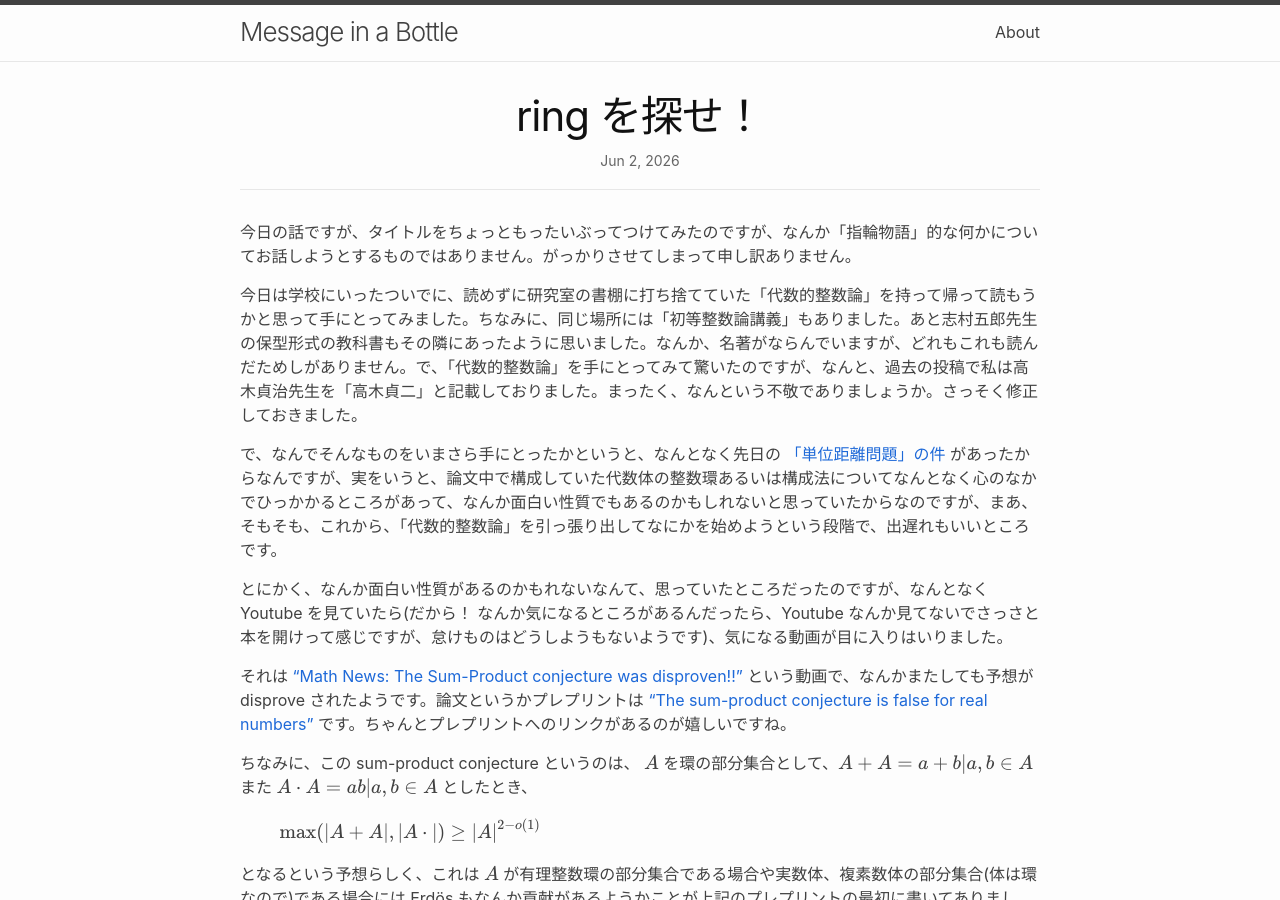
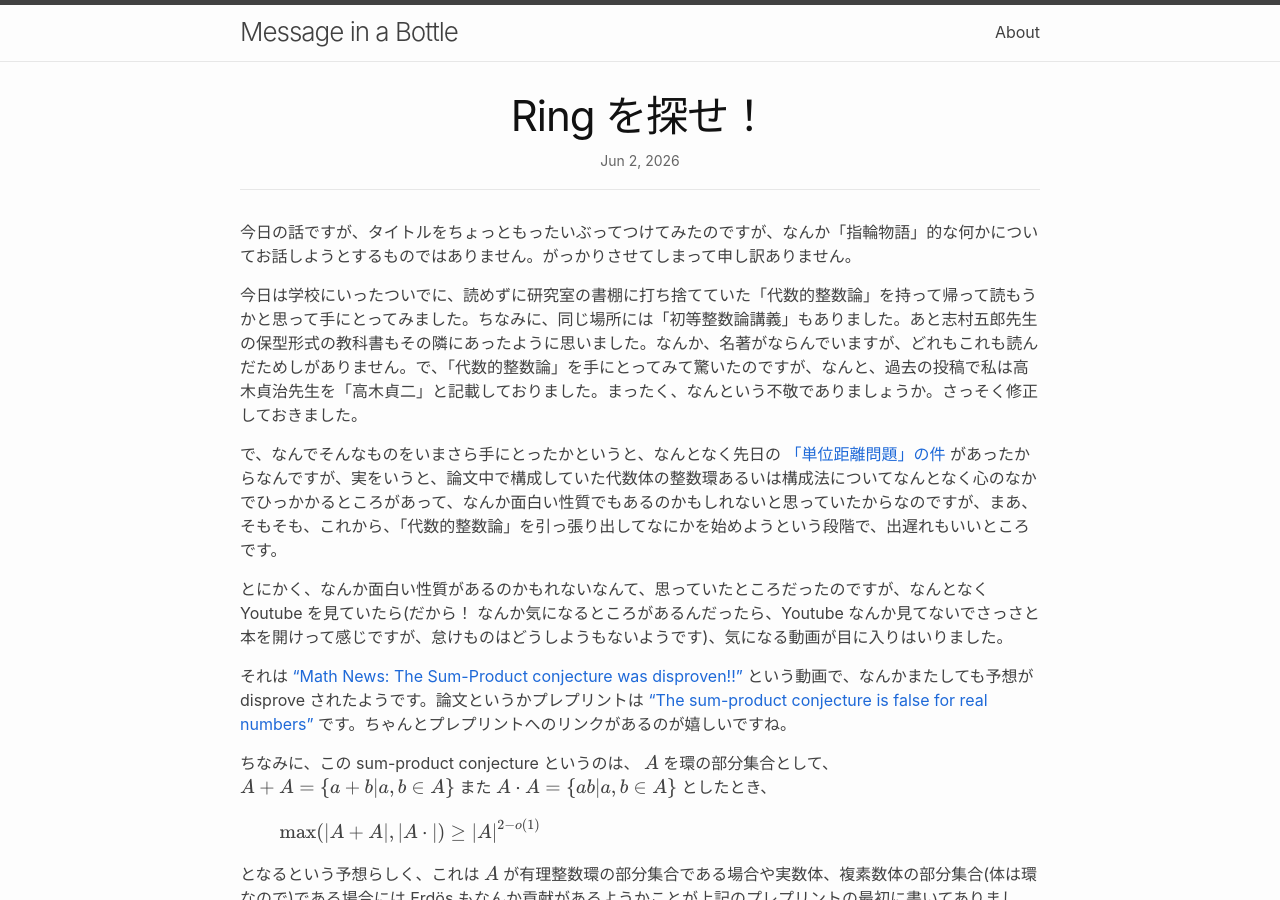
Before and after one commit to eiu2/eiu2.github.com, a Jekyll site: the page built from _posts/2026-06-02-rings.md, in a window 1280 px wide and 900 px high. Built offline with Jekyll 4.4.1, drawn with Linux system fonts in a browser that asks for light colours; nearby versions of some CDN libraries; formulas are drawn with MathJax 3.

Commit message:
Update 2026-06-02-rings.md

```diff
--- a/_posts/2026-06-02-rings.md
+++ b/_posts/2026-06-02-rings.md
@@ -1,6 +1,6 @@
 ---
 layout: post
-title: ring を探せ！
+title: Ring を探せ！
 ---
 
 今日の話ですが、タイトルをちょっともったいぶってつけてみたのですが、なんか「指輪物語」的な何かについてお話しようとするものではありません。がっかりさせてしまって申し訳ありません。
@@ -16,8 +16,8 @@ title: ring を探せ！
 です。ちゃんとプレプリントへのリンクがあるのが嬉しいですね。
 
 ちなみに、この sum-product conjecture というのは、
-$A$ を環の部分集合として、$A+A = \{a+b | a, b \in A\}$ また
-$A\cdot A = \{ab | a, b \in A\}$ としたとき、
+$A$ を環の部分集合として、$A+A = \lbrace a+b | a, b \in A \rbrace$ また
+$A \cdot A = \lbrace ab | a, b \in A \rbrace$ としたとき、
 
 $$ \max(|A+A|, |A \cdot|) \geq |A|^{2-o(1)} $$
 
```
